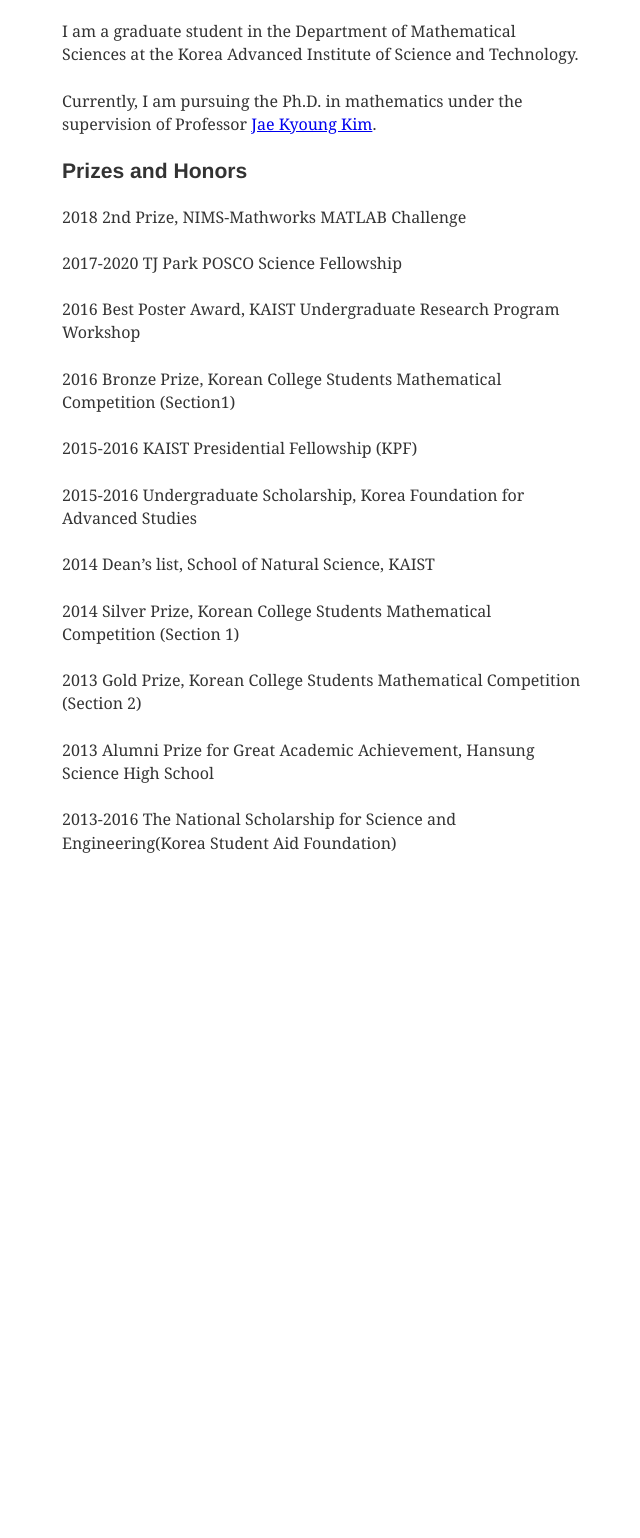
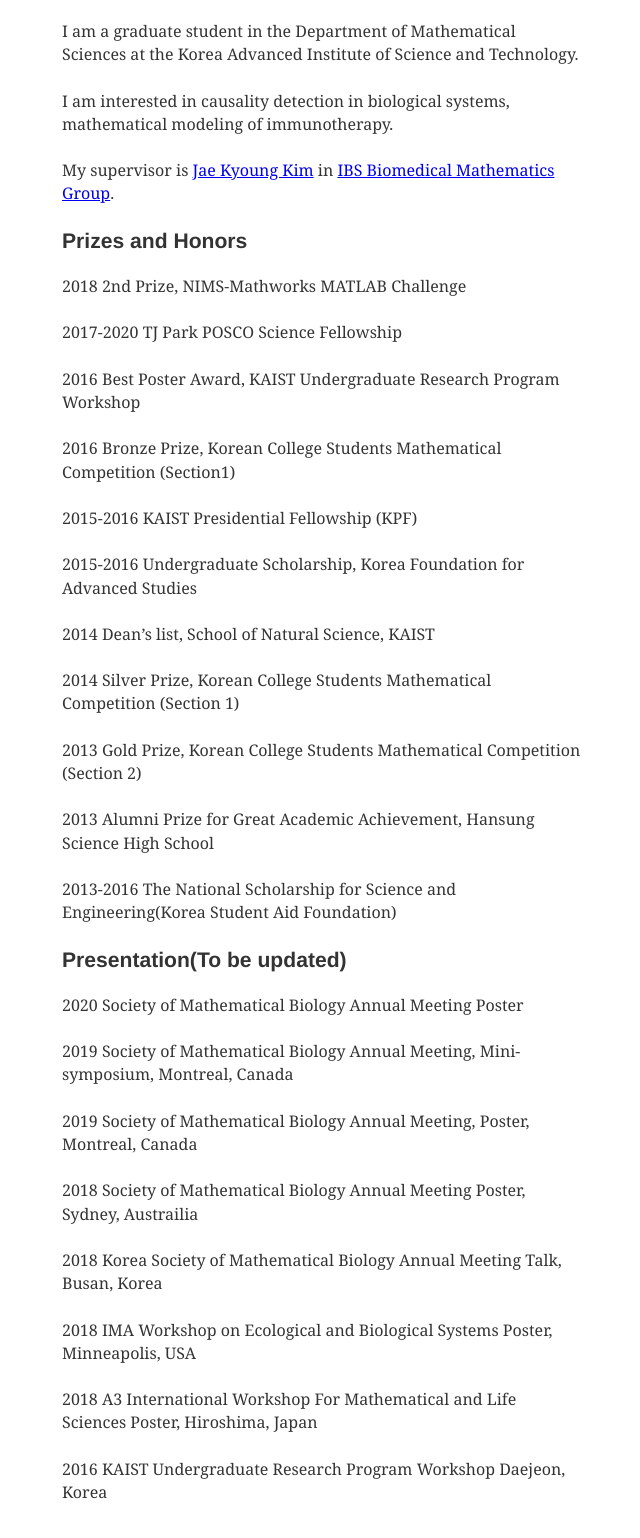
Before and after one commit to sjchae1207/sjchae1207.github.io, a Gatsby site: page /about in a window 1280 px wide. Shown: the part 50-1588 px from the top of the page, without its empty margins (317-957 px from the left). Before the commit the page ends 963 px from the top, so only its background shows below. Built offline with nearby package versions, Linux system fonts and the light colour scheme; Gatsby itself is replaced by a stand-in of ours; some packages are replaced by stand-ins of ours; what typography-theme-github would draw is missing.

Commit message:
CV added

```diff
--- a/content/__about/resume-en.md
+++ b/content/__about/resume-en.md
@@ -8,7 +8,9 @@ lang: 'en'
 
 I am a graduate student in the Department of Mathematical Sciences at the Korea Advanced Institute of Science and Technology.
 
-Currently, I am pursuing the Ph.D. in mathematics under the supervision of Professor [Jae Kyoung Kim](http://www.google.com/url?q=http%3A%2F%2Fmathsci.kaist.ac.kr%2F~jaekkim%2F&sa=D&sntz=1&usg=AFQjCNEckrp5Ggd6lKnZbhBG32Hnt00HvQ).
+I am interested in causality detection in biological systems, mathematical modeling of immunotherapy.
+
+My supervisor is [Jae Kyoung Kim](https://mathsci.kaist.ac.kr/~jaekkim/) in [IBS Biomedical Mathematics Group](https://www.ibs.re.kr/bimag/).
 
 
 
@@ -36,6 +38,24 @@ Currently, I am pursuing the Ph.D. in mathematics under the supervision of Profe
 
 2013-2016 The National Scholarship for Science and Engineering(Korea Student Aid Foundation)
 
+### Presentation(To be updated)
+
+2020 Society of Mathematical Biology Annual Meeting Poster
+
+2019 Society of Mathematical Biology Annual Meeting, Mini-symposium, Montreal, Canada
+
+2019 Society of Mathematical Biology Annual Meeting, Poster, Montreal, Canada
+
+2018 Society of Mathematical Biology Annual Meeting Poster, Sydney, Austrailia
+
+2018 Korea Society of Mathematical Biology Annual Meeting Talk, Busan, Korea
+
+2018 IMA Workshop on Ecological and Biological Systems Poster, Minneapolis, USA
+
+2018 A3 International Workshop For Mathematical and Life Sciences Poster, Hiroshima, Japan
+
+2016 KAIST Undergraduate Research Program Workshop Daejeon, Korea
+
 
 
 </div>
--- a/content/blog/Presentations/presentations.md
+++ b/content/blog/Presentations/presentations.md
@@ -1,7 +1,7 @@
 ---
 title: Presentation list
 date: "2021-05-21"
-draft: false
+draft: true
 category: "Presentation"
 description: "List of participated presentations"
 ---
--- a/src/components/bio/index.jsx
+++ b/src/components/bio/index.jsx
@@ -29,6 +29,9 @@ export const Bio = () => (
                 </Link>
                 <div className="author-introduction">{introduction}</div>
                 <p className="author-socials">
+                  <a href={`https://drive.google.com/file/d/1atstGjeMCU1bTHt5nLaPiGCVOY66CNRh/view`}>
+                      CV
+                  </a>
                   {social.instagram && (
                     <a href={`https://www.instagram.com/${social.instagram}`}>
                       Instagram
--- a/src/styles/variables.scss
+++ b/src/styles/variables.scss
@@ -1,5 +1,5 @@
 // app
-$theme-gradient: linear-gradient(72deg, #243665, #8BD8BD);
+$theme-gradient: linear-gradient(72deg, #487cff, #ff7b86);
 $top-header-text-color: #fff;
 
 /**
@@ -39,7 +39,7 @@ $light-category-item-color: #fff;
  * @dark theme
  */
 $dark-background-color: #282c35;
-$dark-link-color: #90bcef;
+$dark-link-color: #86bfff;
 
 $dark-lightest-font-color: #fff;
 $dark-light-font-color: #eeeeee;
```
